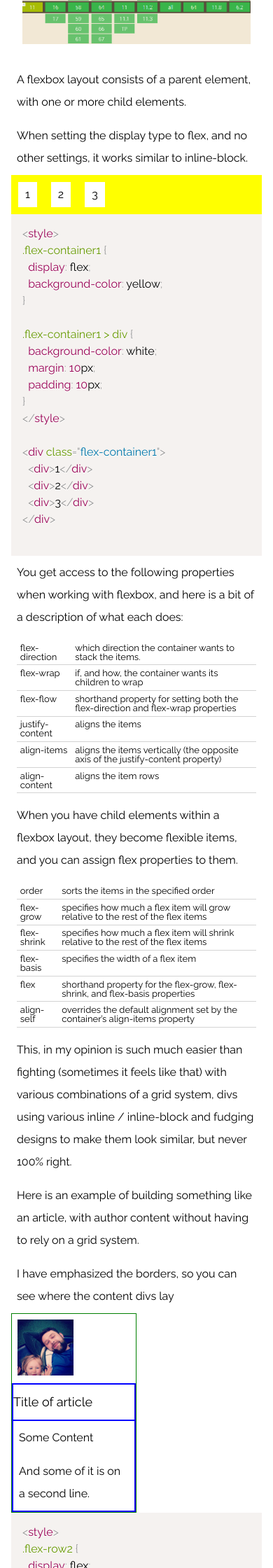
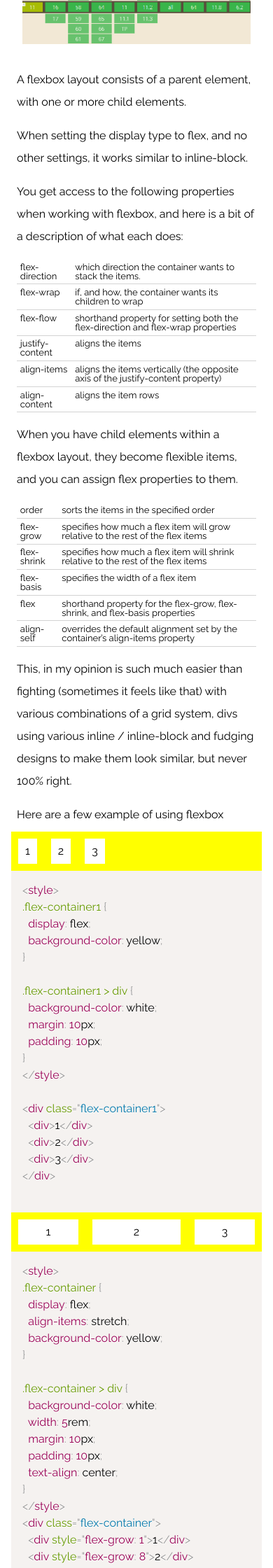
Before and after one commit to androidwiltron/craiggoddenpayne.github.io, a Jekyll site: the page built from _posts/2018-2-26-flexbox.md, in a window 390 px wide. Shown: the part 1847-4087 px from the top of the page at 70% size. Built offline with Jekyll 4.4.1, drawn with Linux system fonts in a browser that asks for light colours; comment, search, counter and statistics services are not loaded; a style sheet for code colours, icons or effects is not loaded; some of the changed text lies outside the part shown.

Commit message:
Adding more content to article

````diff
--- a/_posts/2018-2-26-flexbox.md
+++ b/_posts/2018-2-26-flexbox.md
@@ -25,7 +25,33 @@
 
 A flexbox layout consists of a parent element, with one or more child elements.
 
+
 When setting the display type to flex, and no other settings, it works similar to inline-block.
+
+You get access to the following properties when working with flexbox, and here is a bit of a description of what each does:
+
+|flex-direction| which direction the container wants to stack the items.|
+|flex-wrap| if, and how, the container wants its children to wrap|
+|flex-flow| shorthand property for setting both the flex-direction and flex-wrap properties|
+|justify-content| aligns the items|
+|align-items| aligns the items vertically (the opposite axis of the justify-content property)|
+|align-content| aligns the item rows|
+
+
+When you have child elements within a flexbox layout, they become flexible items, and you can assign flex properties to them.
+
+|order| sorts the items in the specified order |
+|flex-grow| specifies how much a flex item will grow relative to the rest of the flex items |
+|flex-shrink| specifies how much a flex item will shrink relative to the rest of the flex items|
+|flex-basis| specifies the width of a flex item|
+|flex|shorthand property for the flex-grow, flex-shrink, and flex-basis properties|
+|align-self| overrides the default alignment set by the container's align-items property|
+
+
+This, in my opinion is such much easier than fighting (sometimes it feels like that) with various combinations of a grid system, divs using various inline / inline-block and fudging designs to make them look similar, but never 100% right.
+
+
+Here are a few example of using flexbox
 
 <style>
 .flex-container1 {
@@ -68,34 +94,55 @@
 
 ```
 
-You get access to the following properties when working with flexbox, and here is a bit of a description of what each does:
+<style>
+.flex-container {
+  display: flex;
+  align-items: stretch;
+  background-color: yellow;
+}
 
-|flex-direction| which direction the container wants to stack the items.|
-|flex-wrap| if, and how, the container wants its children to wrap|
-|flex-flow| shorthand property for setting both the flex-direction and flex-wrap properties|
-|justify-content| aligns the items|
-|align-items| aligns the items vertically (the opposite axis of the justify-content property)|
-|align-content| aligns the item rows|
+.flex-container > div {
+  background-color: white;
+  width: 5rem;
+  margin: 10px;
+  padding: 10px;
+  text-align: center;
+}
+</style>
+<div class="flex-container">
+  <div style="flex-grow: 1">1</div>
+  <div style="flex-grow: 8">2</div>
+  <div style="flex-grow: 1">3</div>
+</div>
 
+```html
+<style>
+.flex-container {
+  display: flex;
+  align-items: stretch;
+  background-color: yellow;
+}
 
-When you have child elements within a flexbox layout, they become flexible items, and you can assign flex properties to them.
-
-|order| sorts the items in the specified order |
-|flex-grow| specifies how much a flex item will grow relative to the rest of the flex items |
-|flex-shrink| specifies how much a flex item will shrink relative to the rest of the flex items|
-|flex-basis| specifies the width of a flex item|
-|flex|shorthand property for the flex-grow, flex-shrink, and flex-basis properties|
-|align-self| overrides the default alignment set by the container's align-items property|
-
-
-This, in my opinion is such much easier than fighting (sometimes it feels like that) with various combinations of a grid system, divs using various inline / inline-block and fudging designs to make them look similar, but never 100% right.
-
-
+.flex-container > div {
+  background-color: white;
+  width: 5rem;
+  margin: 10px;
+  padding: 10px;
+  text-align: center;
+}
+</style>
+<div class="flex-container">
+  <div style="flex-grow: 1">1</div>
+  <div style="flex-grow: 8">2</div>
+  <div style="flex-grow: 1">3</div>
+</div>
+```
 
 
 Here is an example of building something like an article, with author content without having to rely on a grid system.
 
 I have emphasized the borders, so you can see where the content divs lay
+
 
 <style>
 .flex-row2 {
@@ -184,14 +231,139 @@
 
 
 
+You can also create really nice looking image grids, which isn't the easiest thing to do without flexgrid
+
+<style>
+* {
+    box-sizing: border-box;
+}
+
+.row {
+    display: flex;
+    flex-wrap: wrap;
+    padding: 0 4px;
+}
+
+.column {
+    flex: 25%;
+    max-width: 25%;
+}
+.column img {
+    vertical-align: middle;
+    width:100%;
+}
+
+@media (max-width: 800px) {
+    .column {
+        flex: 50%;
+        max-width: 50%;
+    }
+}
+@media (max-width: 600px) {
+    .column {
+        flex: 100%;
+        max-width: 100%;
+    }
+}
+</style>
+<div class="row">
+  <div class="column">
+    <img src="http://via.placeholder.com/100x80"/>
+    <img src="http://via.placeholder.com/100x30"/>
+    <img src="http://via.placeholder.com/100x110"/>
+  </div>
+  <div class="column">
+    <img src="http://via.placeholder.com/100x50"/>
+    <img src="http://via.placeholder.com/100x20"/>
+    <img src="http://via.placeholder.com/100x50"/>
+    <img src="http://via.placeholder.com/100x90"/>
+  </div>
+  <div class="column">
+      <img src="http://via.placeholder.com/100x50"/>
+      <img src="http://via.placeholder.com/100x50"/>
+      <img src="http://via.placeholder.com/100x50"/>
+      <img src="http://via.placeholder.com/100x60"/>
+  </div>
+  <div class="column">
+    <img src="http://via.placeholder.com/100x50"/>
+    <img src="http://via.placeholder.com/100x60"/>
+    <img src="http://via.placeholder.com/100x110"/>
+  </div>
+</div>
+
+
+```html
+
+<style>
+* {
+    box-sizing: border-box;
+}
+
+.row {
+    display: flex;
+    flex-wrap: wrap;
+    padding: 0 4px;
+}
+
+.column {
+    flex: 25%;
+    max-width: 25%;
+}
+.column img {
+    vertical-align: middle;
+    width:100%;
+}
+
+@media (max-width: 800px) {
+    .column {
+        flex: 50%;
+        max-width: 50%;
+    }
+}
+@media (max-width: 600px) {
+    .column {
+        flex: 100%;
+        max-width: 100%;
+    }
+}
+</style>
+<div class="row">
+  <div class="column">
+    <img src="http://via.placeholder.com/100x80"/>
+    <img src="http://via.placeholder.com/100x30"/>
+    <img src="http://via.placeholder.com/100x110"/>
+  </div>
+  <div class="column">
+    <img src="http://via.placeholder.com/100x50"/>
+    <img src="http://via.placeholder.com/100x20"/>
+    <img src="http://via.placeholder.com/100x50"/>
+    <img src="http://via.placeholder.com/100x90"/>
+  </div>
+  <div class="column">
+      <img src="http://via.placeholder.com/100x50"/>
+      <img src="http://via.placeholder.com/100x50"/>
+      <img src="http://via.placeholder.com/100x50"/>
+      <img src="http://via.placeholder.com/100x60"/>
+  </div>
+  <div class="column">
+    <img src="http://via.placeholder.com/100x50"/>
+    <img src="http://via.placeholder.com/100x60"/>
+    <img src="http://via.placeholder.com/100x110"/>
+  </div>
+</div>
+
+```
 
 
 *One thing to look out for...
 
+
 The default behaviour of flexbox is to squash elements on a single line. This usually means if you have an image it will appear distorted. If you are expecting elements to wrap, like they would using other display types, make sure the flex-wrap is set to wrap
 
 ```css
+
 element {
   flex-wrap: wrap;
 }
+
 ```
````
